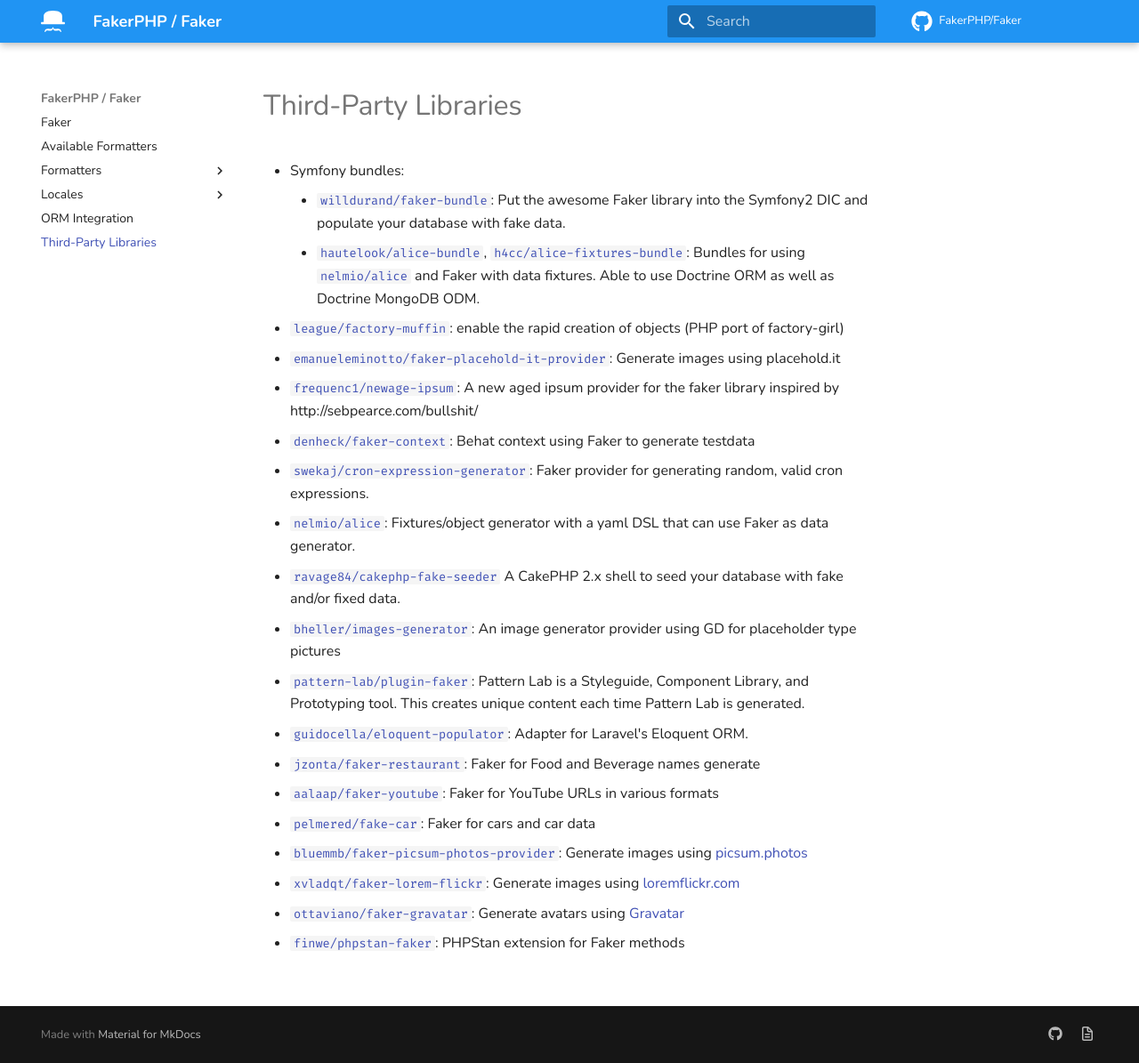
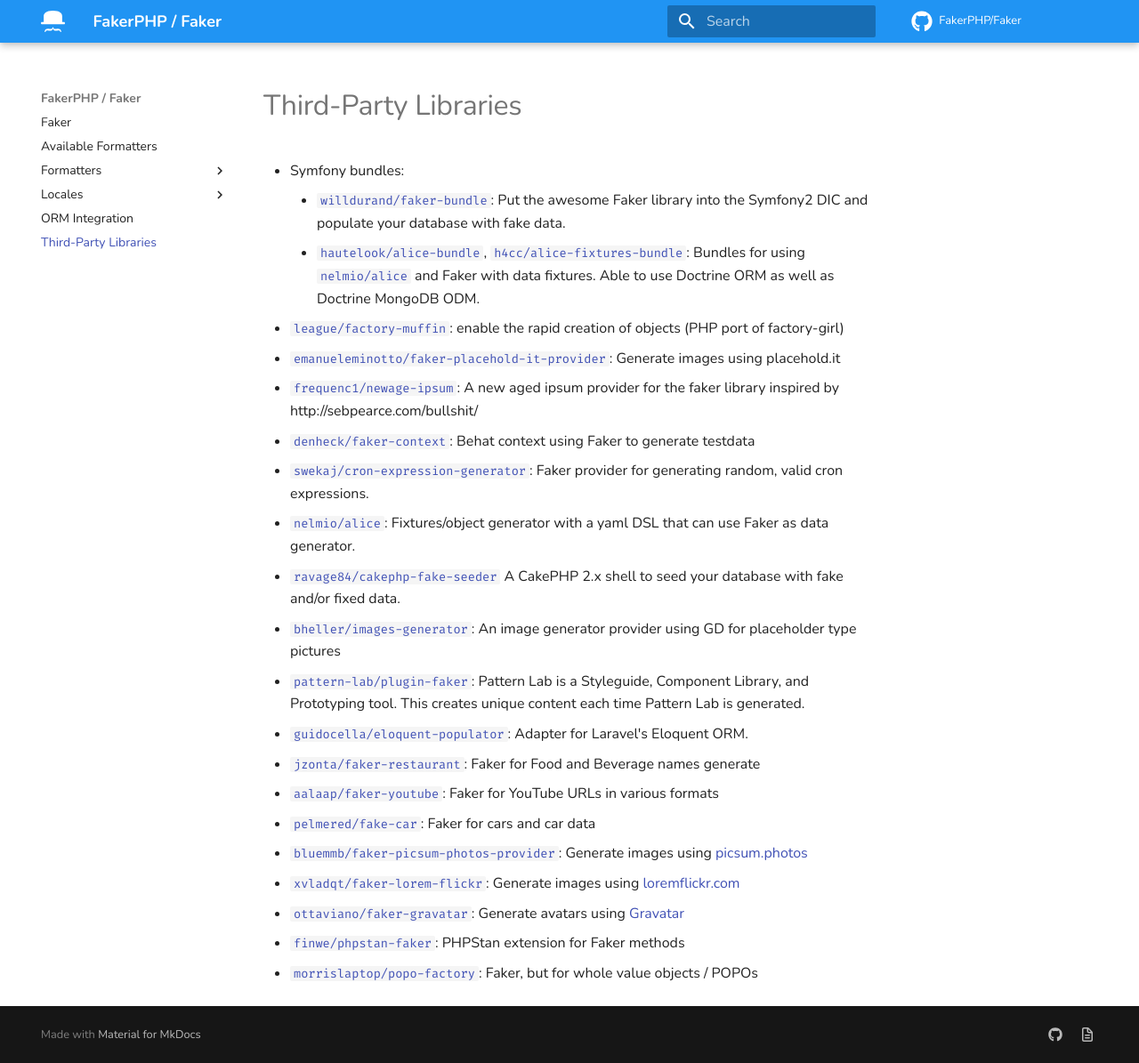
Before and after one commit to FakerPHP/fakerphp.github.io, an MkDocs documentation site: the page built from docs/third-party.md, in a window 1280 px wide and 1195 px high. Shown: the whole window at 89% size. Built offline with MkDocs 1.6.1 and Material for MkDocs 9.7.7, drawn with Linux system fonts in a browser that asks for light colours; nearby versions of some CDN libraries; comment, search, counter and statistics services are not loaded.

Commit message:
Add popo-factory

```diff
--- a/docs/third-party.md
+++ b/docs/third-party.md
@@ -20,3 +20,4 @@
 - [`xvladqt/faker-lorem-flickr`](https://github.com/xvladxtremal/Faker-LoremFlickr): Generate images using [loremflickr.com](http://loremflickr.com/)
 - [`ottaviano/faker-gravatar`](https://github.com/ottaviano/faker-gravatar): Generate avatars using [Gravatar](https://en.gravatar.com/site/implement/images/)
 - [`finwe/phpstan-faker`](https://github.com/finwe/phpstan-faker): PHPStan extension for Faker methods
+- [`morrislaptop/popo-factory`](https://github.com/morrislaptop/popo-factory): Faker, but for whole value objects / POPOs
```
